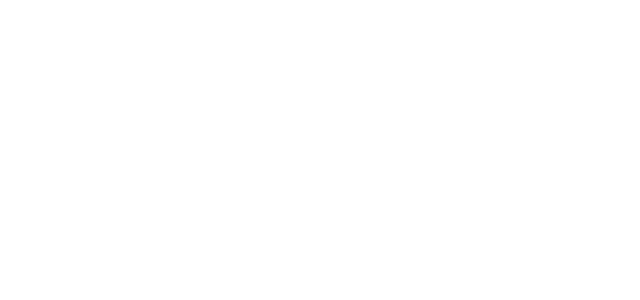
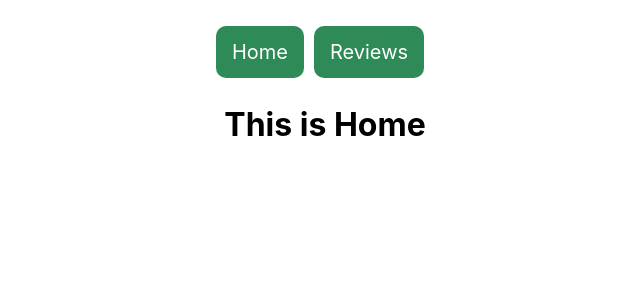
Before and after one commit to Sadman600/app-store-client, a React (Create React App) app: page / in a window 1280 px wide. Shown: the top 300 px of the page, without its empty margins (315-955 px from the left). Built offline with nearby package versions, Linux system fonts and the light colour scheme.

Commit message:
Create Header file and setup route and link to path

```diff
--- a/public/index.html
+++ b/public/index.html
@@ -1,14 +1,12 @@
 <!DOCTYPE html>
 <html lang="en">
+
 <head>
   <meta charset="utf-8" />
   <link rel="icon" href="%PUBLIC_URL%/favicon.ico" />
   <meta name="viewport" content="width=device-width, initial-scale=1" />
   <meta name="theme-color" content="#000000" />
-    <meta
-      name="description"
-      content="Web site created using create-react-app"
-    />
+  <meta name="description" content="Web site created using create-react-app" />
   <link rel="apple-touch-icon" href="%PUBLIC_URL%/logo192.png" />
   <!--
       manifest.json provides metadata used when your web app is installed on a
@@ -24,8 +22,9 @@
       work correctly both with client-side routing and a non-root public URL.
       Learn how to configure a non-root public URL by running `npm run build`.
     -->
-    <title>React App</title>
+  <title>Product Shop</title>
 </head>
+
 <body>
   <noscript>You need to enable JavaScript to run this app.</noscript>
   <div id="root"></div>
@@ -40,4 +39,5 @@
       To create a production bundle, use `npm run build` or `yarn build`.
     -->
 </body>
+
 </html>
--- a/src/App.js
+++ b/src/App.js
@@ -1,10 +1,19 @@
 import logo from './logo.svg';
 import './App.css';
+import Header from './components/Header/Header';
+import { Route, Routes } from 'react-router-dom';
+import Home from './components/Home/Home';
+import Reviews from './components/Reviews/Reviews';
 
 function App() {
   return (
     <div className="App">
-
+      <Header></Header>
+      <Routes>
+        <Route path='/' element={<Home></Home>}></Route>
+        <Route path='/home' element={<Home></Home>}></Route>
+        <Route path='/reviews' element={<Reviews></Reviews>}></Route>
+      </Routes>
     </div>
   );
 }
--- /dev/null
+++ b/src/components/Header/Header.css
@@ -0,0 +1,23 @@
+.header-container {
+    margin: 20px;
+    padding: 20px;
+}
+
+.topnav a:link,
+a:visited {
+    background-color: seagreen;
+    color: white;
+    text-decoration: none;
+    font-size: 20px;
+    padding: 14px 16px;
+    margin-right: 10px;
+    border-radius: 10px;
+}
+
+.topnav a:hover {
+    background-color: green;
+}
+
+.topnav a:active {
+    background-color: red;
+}
--- /dev/null
+++ b/src/components/Header/Header.js
@@ -0,0 +1,16 @@
+import React from 'react';
+import { Link } from 'react-router-dom';
+import './Header.css';
+
+const Header = () => {
+    return (
+        <div className='header-container'>
+            <nav className='topnav'>
+                <Link to='/home'>Home</Link>
+                <Link to='/reviews'>Reviews</Link>
+            </nav>
+        </div>
+    );
+};
+
+export default Header;
--- /dev/null
+++ b/src/components/Home/Home.js
@@ -0,0 +1,12 @@
+import React from 'react';
+import './Home.css';
+
+const Home = () => {
+    return (
+        <div>
+            <h1>This is Home</h1>
+        </div>
+    );
+};
+
+export default Home;
--- /dev/null
+++ b/src/components/Reviews/Reviews.js
@@ -0,0 +1,11 @@
+import React from 'react';
+import './Reviews.css';
+const Reviews = () => {
+    return (
+        <div>
+            <p>This is review</p>
+        </div>
+    );
+};
+
+export default Reviews;
--- a/src/index.js
+++ b/src/index.js
@@ -1,14 +1,21 @@
 import React from 'react';
-import ReactDOM from 'react-dom';
+// import ReactDOM from 'react-dom';
+import { createRoot } from 'react-dom/client';
 import './index.css';
 import App from './App';
 import reportWebVitals from './reportWebVitals';
+import { BrowserRouter } from 'react-router-dom';
 
-ReactDOM.render(
-  <React.StrictMode>
-    <App />
-  </React.StrictMode>,
-  document.getElementById('root')
+const container = document.getElementById('root');
+const root = createRoot(container);
+root.render(
+  <BrowserRouter>
+    <React.StrictMode>
+      <App />
+    </React.StrictMode>
+  </BrowserRouter>
+  ,
+
 );
 
 // If you want to start measuring performance in your app, pass a function
```
Also changed, not shown: src/components/Home/Home.css (added), src/components/Reviews/Reviews.css (added). Lines whose indentation alone changed are shown as unchanged.
